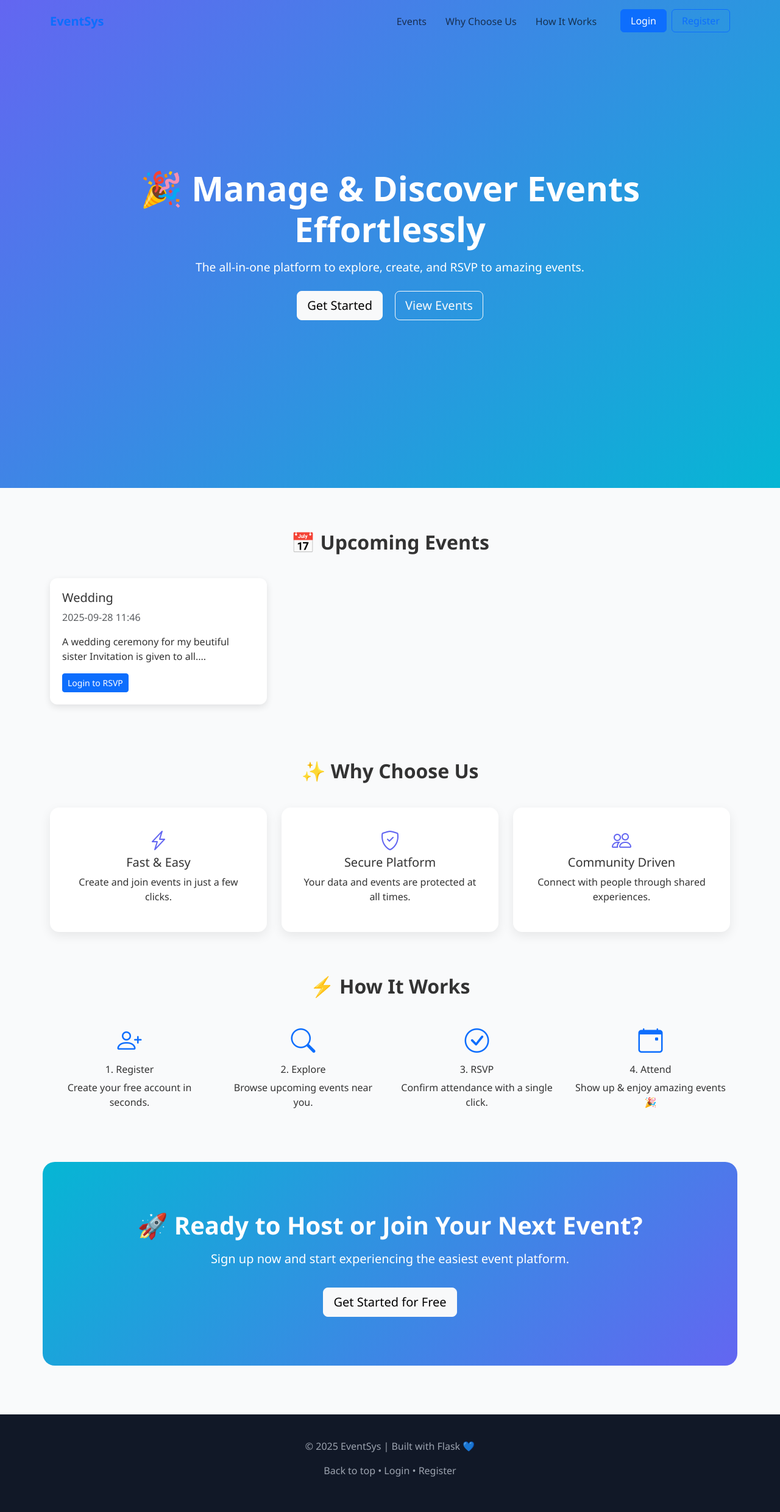
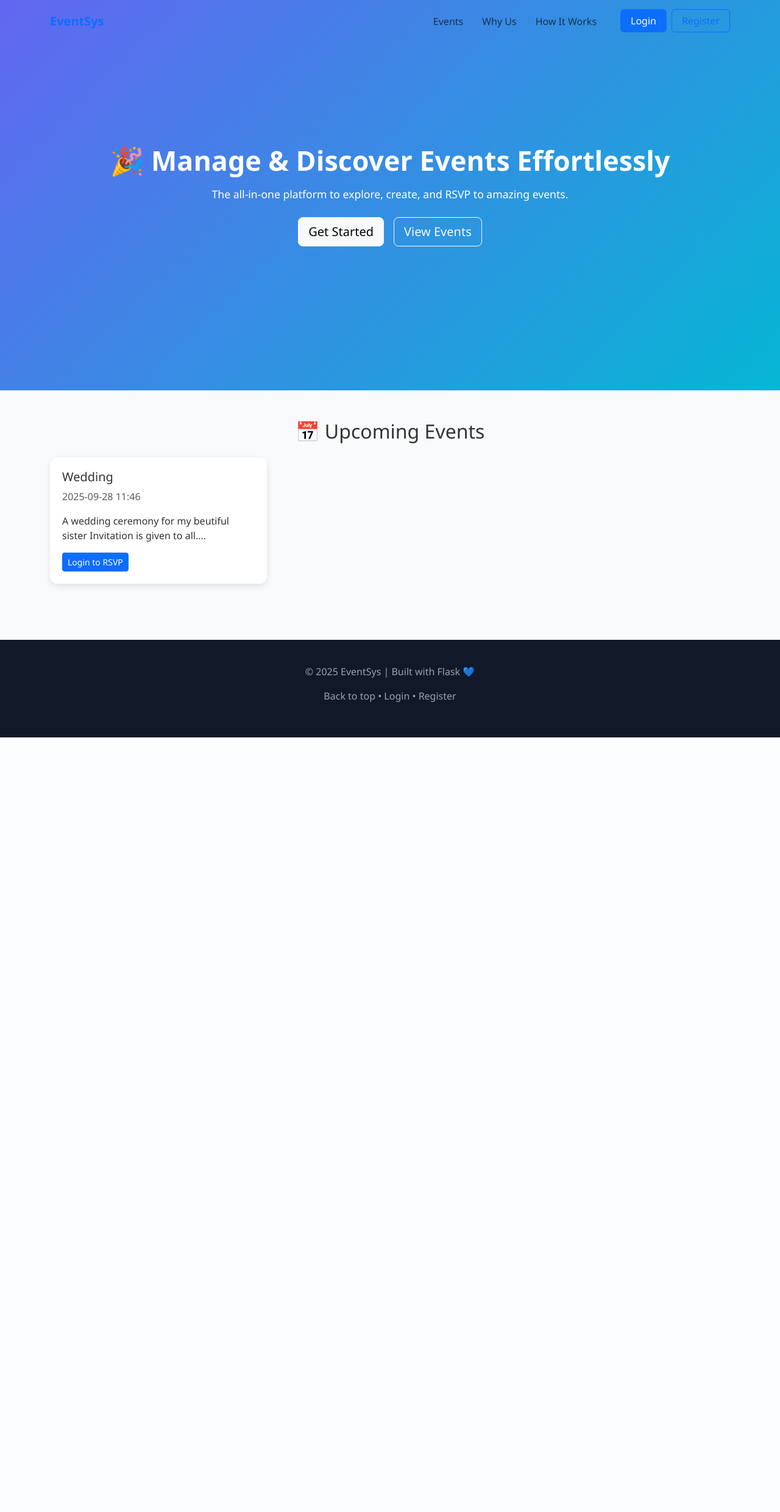
Before and after one commit to Charles-DEV-1/Event-management-app, a Flask app: page / in a window 1280 px wide. Shown: the whole page at 61% size. After the commit the page ends 1209 px from the top, so only its background shows below. Run offline with Flask 3, Linux system fonts and the light colour scheme; data comes from the database, SQL or seed files in the repository.

Commit message:
Update index.html

```diff
--- a/templates/index.html
+++ b/templates/index.html
@@ -3,117 +3,44 @@
 <head>
   <meta charset="UTF-8">
   <meta name="viewport" content="width=device-width, initial-scale=1.0">
-  <title>EventSys | Event Management System</title>
+  <title>EventSys | Event Management</title>
   <link href="https://cdn.jsdelivr.net/npm/bootstrap@5.3.0/dist/css/bootstrap.min.css" rel="stylesheet">
   <link href="https://cdn.jsdelivr.net/npm/bootstrap-icons/font/bootstrap-icons.css" rel="stylesheet">
   <style>
-    html {
-      scroll-behavior: smooth;
-    }
-    body {
-      font-family: 'Segoe UI', sans-serif;
-      background: #f9fafb;
-      color: #333;
-    }
+    body { font-family: 'Segoe UI', sans-serif; background: #f9fafb; color: #333; }
     /* Navbar */
-    .navbar {
-      padding: 15px 0;
-      transition: all 0.3s ease;
-    }
-    .navbar.scrolled {
-      background: white;
-      box-shadow: 0 2px 8px rgba(0,0,0,0.05);
-    }
-    .nav-link {
-      margin-right: 15px;
-      font-weight: 500;
-    }
+    .navbar { padding: 15px 0; transition: all 0.3s ease; }
+    .navbar.scrolled { background: white; box-shadow: 0 2px 8px rgba(0,0,0,0.05); }
+    .nav-link { margin-right: 15px; font-weight: 500; }
     /* Hero */
     .hero {
       background: linear-gradient(135deg, #6366f1, #06b6d4);
-      color: white;
-      min-height: 100vh;
-      display: flex;
-      align-items: center;
-      text-align: center;
-      padding: 60px 20px;
+      color: white; min-height: 80vh; display: flex;
+      align-items: center; text-align: center; padding: 60px 20px;
     }
-    .hero h1 {
-      font-size: 3.5rem;
-      font-weight: bold;
-    }
-    .hero p {
-      font-size: 1.2rem;
-      margin-top: 15px;
-    }
-    /* Section */
-    .section-title {
-      margin: 70px 0 40px;
-      font-weight: bold;
-      text-align: center;
-    }
-    .feature-box {
-      background: white;
-      padding: 30px;
-      border-radius: 15px;
-      box-shadow: 0 6px 18px rgba(0,0,0,0.08);
-      text-align: center;
-      transition: transform 0.3s ease;
-    }
-    .feature-box:hover {
-      transform: translateY(-8px);
-    }
-    .feature-box i {
-      font-size: 2rem;
-      color: #6366f1;
-      margin-bottom: 15px;
-    }
+    .hero h1 { font-size: 2.8rem; font-weight: bold; }
+    .hero p { font-size: 1.1rem; margin-top: 15px; }
     /* Events */
-    .event-card {
-      background: white;
-      border-radius: 12px;
-      padding: 20px;
-      box-shadow: 0 4px 12px rgba(0,0,0,0.1);
-      margin-bottom: 20px;
-      transition: transform 0.3s ease;
-    }
-    .event-card:hover {
-      transform: translateY(-6px);
-    }
+    .event-card { background: white; border-radius: 12px; padding: 20px; margin-bottom: 20px; box-shadow: 0 4px 12px rgba(0,0,0,0.1); transition: transform 0.3s ease; }
+    .event-card:hover { transform: translateY(-6px); }
+    /* Features */
+    .feature-box { background: white; padding: 30px; border-radius: 15px; box-shadow: 0 6px 18px rgba(0,0,0,0.08); text-align: center; transition: transform 0.3s ease; }
+    .feature-box:hover { transform: translateY(-8px); }
+    .feature-box i { font-size: 2rem; color: #6366f1; margin-bottom: 15px; }
     /* CTA */
-    .cta {
-      background: linear-gradient(135deg, #06b6d4, #6366f1);
-      color: white;
-      text-align: center;
-      padding: 80px 20px;
-      margin-top: 70px;
-      border-radius: 20px;
-    }
-    .cta h2 {
-      font-size: 2.5rem;
-      font-weight: bold;
-    }
+    .cta { background: linear-gradient(135deg, #06b6d4, #6366f1); color: white; text-align: center; padding: 80px 20px; margin-top: 70px; border-radius: 20px; }
+    .cta h2 { font-size: 2rem; font-weight: bold; }
     /* Footer */
-    footer {
-      background: #111827;
-      color: #9ca3af;
-      padding: 40px 0;
-      text-align: center;
-      margin-top: 80px;
-    }
-    footer a {
-      color: #9ca3af;
-      text-decoration: none;
-    }
-    footer a:hover {
-      text-decoration: underline;
-    }
+    footer { background: #111827; color: #9ca3af; padding: 40px 0; text-align: center; }
+    footer a { color: #9ca3af; text-decoration: none; }
+    footer a:hover { text-decoration: underline; }
+    @media (max-width: 768px) { .hero h1 { font-size: 2rem; } .hero p { font-size: 1rem; } }
   </style>
 </head>
 <body>
 
   <!-- Navbar -->
-  <nav class="navbar navbar-expand-lg fixed-top">
+  <nav class="navbar navbar-expand-lg fixed-top bg-transparent">
     <div class="container">
       <a class="navbar-brand fw-bold text-primary" href="#">EventSys</a>
       <button class="navbar-toggler" type="button" data-bs-toggle="collapse" data-bs-target="#navbarNav">
@@ -122,7 +49,7 @@
       <div class="collapse navbar-collapse" id="navbarNav">
         <ul class="navbar-nav ms-auto">
           <li class="nav-item"><a class="nav-link" href="#events">Events</a></li>
-          <li class="nav-item"><a class="nav-link" href="#why">Why Choose Us</a></li>
+          <li class="nav-item"><a class="nav-link" href="#why">Why Us</a></li>
           <li class="nav-item"><a class="nav-link" href="#how">How It Works</a></li>
           <li class="nav-item"><a class="btn btn-primary ms-3 px-3" href="/login">Login</a></li>
           <li class="nav-item"><a class="btn btn-outline-primary ms-2 px-3" href="/register">Register</a></li>
@@ -136,19 +63,19 @@
     <div class="container">
       <h1>🎉 Manage & Discover Events Effortlessly</h1>
       <p>The all-in-one platform to explore, create, and RSVP to amazing events.</p>
-      <div class="mt-4">
-        <a href="/register" class="btn btn-light btn-lg me-3">Get Started</a>
+      <div class="mt-4 d-flex flex-column flex-sm-row justify-content-center gap-3">
+        <a href="/register" class="btn btn-light btn-lg">Get Started</a>
         <a href="#events" class="btn btn-outline-light btn-lg">View Events</a>
       </div>
     </div>
   </section>
 
   <!-- Upcoming Events -->
-  <div class="container" id="events">
-    <h2 class="section-title">📅 Upcoming Events</h2>
+  <div class="container my-5" id="events">
+    <h2 class="text-center mb-4">📅 Upcoming Events</h2>
     <div class="row">
       {% for event in events %}
-        <div class="col-md-4">
+        <div class="col-md-4 col-sm-6 mb-4">
           <div class="event-card">
             <h5>{{ event.title }}</h5>
             <p class="text-muted">{{ event.date.strftime('%Y-%m-%d %H:%M') }}</p>
@@ -160,68 +87,6 @@
         <p class="text-center text-muted">No events available right now.</p>
       {% endfor %}
     </div>
-  </div>
-
-  <!-- Why Choose Us -->
-  <div class="container" id="why">
-    <h2 class="section-title">✨ Why Choose Us</h2>
-    <div class="row g-4">
-      <div class="col-md-4">
-        <div class="feature-box">
-          <i class="bi bi-lightning-charge"></i>
-          <h5>Fast & Easy</h5>
-          <p>Create and join events in just a few clicks.</p>
-        </div>
-      </div>
-      <div class="col-md-4">
-        <div class="feature-box">
-          <i class="bi bi-shield-check"></i>
-          <h5>Secure Platform</h5>
-          <p>Your data and events are protected at all times.</p>
-        </div>
-      </div>
-      <div class="col-md-4">
-        <div class="feature-box">
-          <i class="bi bi-people"></i>
-          <h5>Community Driven</h5>
-          <p>Connect with people through shared experiences.</p>
-        </div>
-      </div>
-    </div>
-  </div>
-
-  <!-- How It Works -->
-  <div class="container" id="how">
-    <h2 class="section-title">⚡ How It Works</h2>
-    <div class="row text-center g-4">
-      <div class="col-md-3">
-        <i class="bi bi-person-plus fs-1 text-primary"></i>
-        <h6 class="mt-2">1. Register</h6>
-        <p>Create your free account in seconds.</p>
-      </div>
-      <div class="col-md-3">
-        <i class="bi bi-search fs-1 text-primary"></i>
-        <h6 class="mt-2">2. Explore</h6>
-        <p>Browse upcoming events near you.</p>
-      </div>
-      <div class="col-md-3">
-        <i class="bi bi-check-circle fs-1 text-primary"></i>
-        <h6 class="mt-2">3. RSVP</h6>
-        <p>Confirm attendance with a single click.</p>
-      </div>
-      <div class="col-md-3">
-        <i class="bi bi-calendar-event fs-1 text-primary"></i>
-        <h6 class="mt-2">4. Attend</h6>
-        <p>Show up & enjoy amazing events 🎉</p>
-      </div>
-    </div>
-  </div>
-
-  <!-- Call to Action -->
-  <div class="container cta">
-    <h2>🚀 Ready to Host or Join Your Next Event?</h2>
-    <p class="lead mt-3">Sign up now and start experiencing the easiest event platform.</p>
-    <a href="/register" class="btn btn-light btn-lg mt-3">Get Started for Free</a>
   </div>
 
   <!-- Footer -->
@@ -236,7 +101,6 @@
 
   <script src="https://cdn.jsdelivr.net/npm/bootstrap@5.3.0/dist/js/bootstrap.bundle.min.js"></script>
   <script>
-    // Change navbar color on scroll
     window.addEventListener("scroll", function () {
       const navbar = document.querySelector(".navbar");
       navbar.classList.toggle("scrolled", window.scrollY > 50);
```
